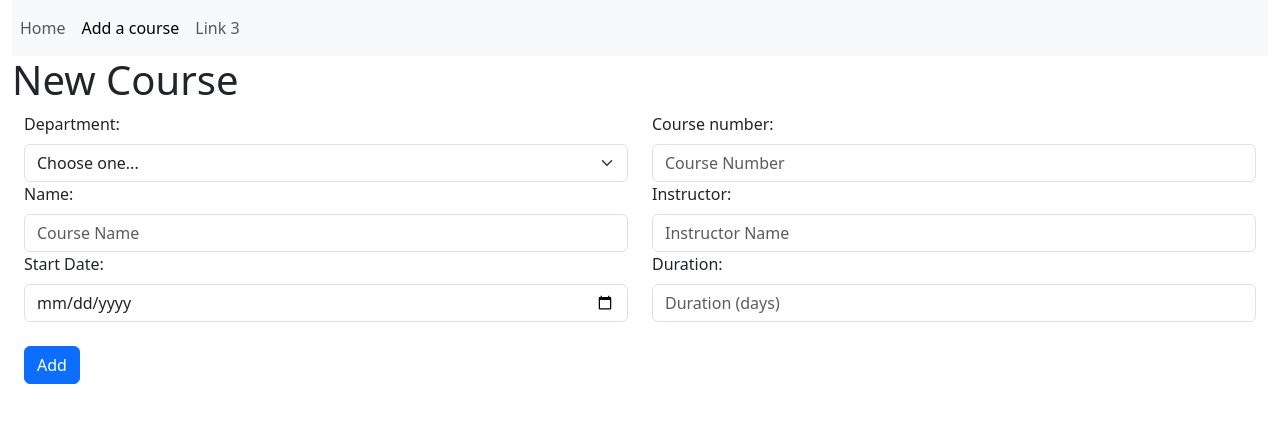
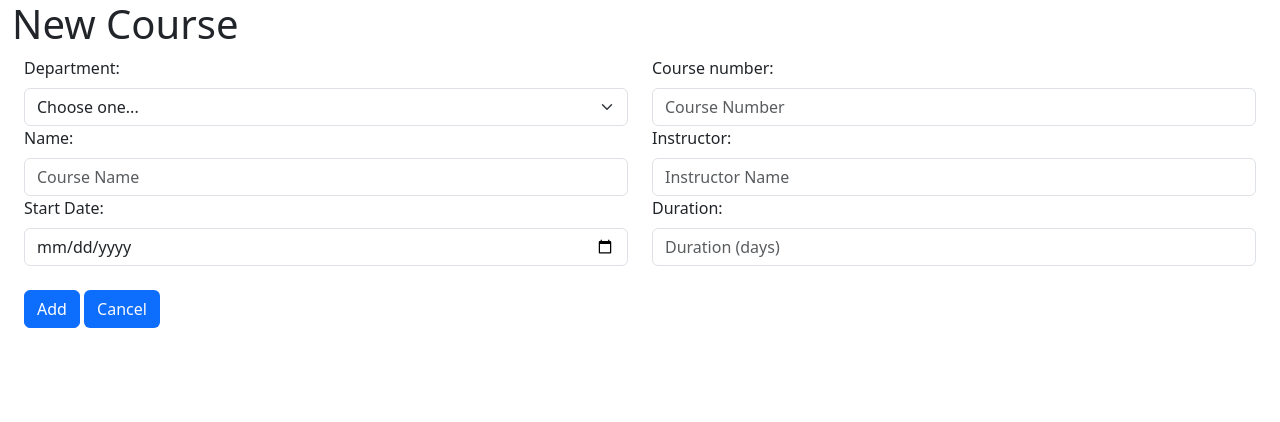
Before and after one commit to acruz-23/workbook8, a plain HTML site: page courses-api/newcourse.html in a window 1280 px wide. Drawn offline with nearby package versions, Linux system fonts and the light colour scheme.

```diff
--- a/courses-api/newcourse.html
+++ b/courses-api/newcourse.html
@@ -14,21 +14,6 @@
   </head>
   <body>
     <div class="container-fluid">
-      <nav class="navbar navbar-expand-sm bg-light">
-        <!-- Links -->
-        <ul class="navbar-nav">
-          <li class="nav-item">
-            <a class="nav-link" href="./index.html">Home</a>
-          </li>
-          <li class="nav-item">
-            <a class="nav-link active" href="./newcourse.html">Add a course</a>
-          </li>
-          <li class="nav-item">
-            <a class="nav-link" href="#">Link 3</a>
-          </li>
-        </ul>
-      </nav>
-
       <h1>New Course</h1>
       <div class="container-fluid">
         <div class="row">
@@ -93,6 +78,13 @@
         <div class="row">
           <div class="col">
             <button type="button" class="btn btn-primary" id="add">Add</button>
+            <button
+              type="button"
+              class="btn text-right bg-primary text-light"
+              onclick="location.href='./index.html';"
+            >
+              Cancel
+            </button>
           </div>
         </div>
         <div class="row">
```
Also changed, not shown: courses-api/deletecourse.html (+7 -17 lines), courses-api/index.html (+0 -17 lines), courses-api/scripts/delete.js (+6 -4 lines).
